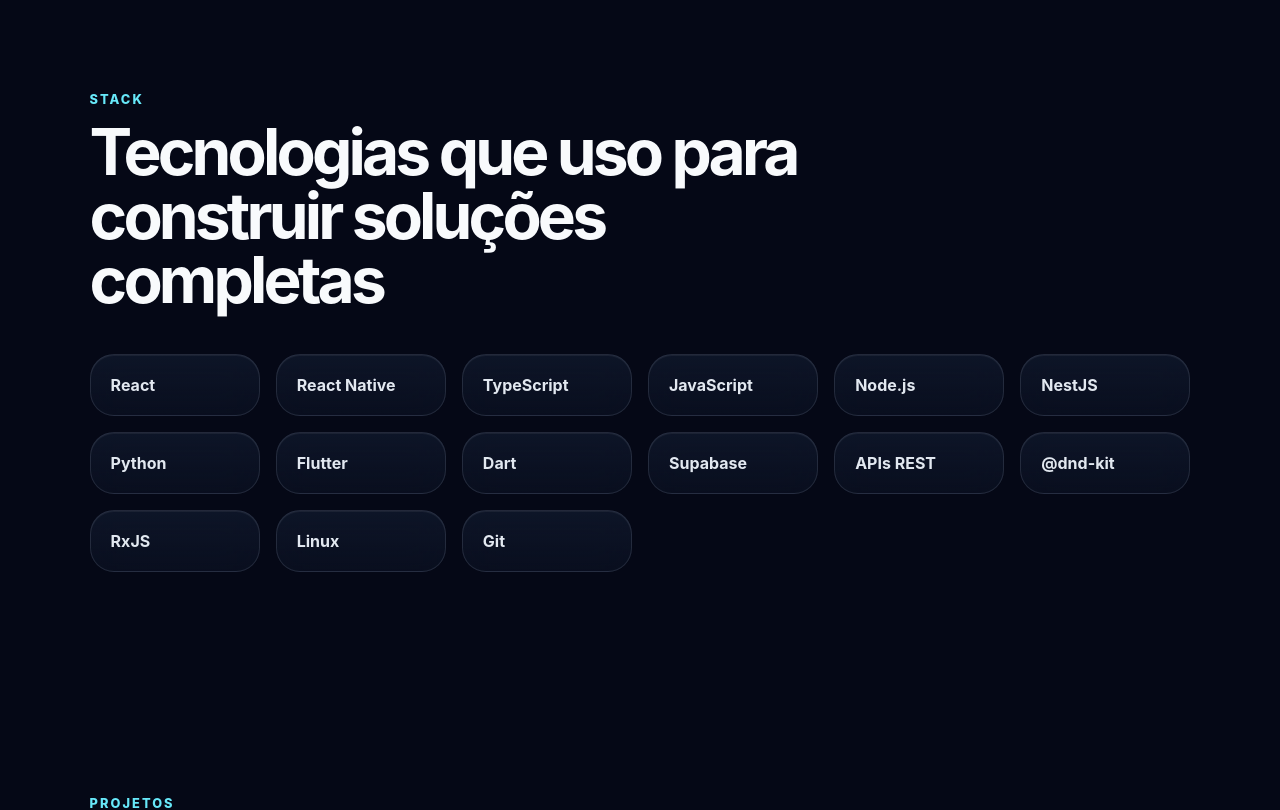
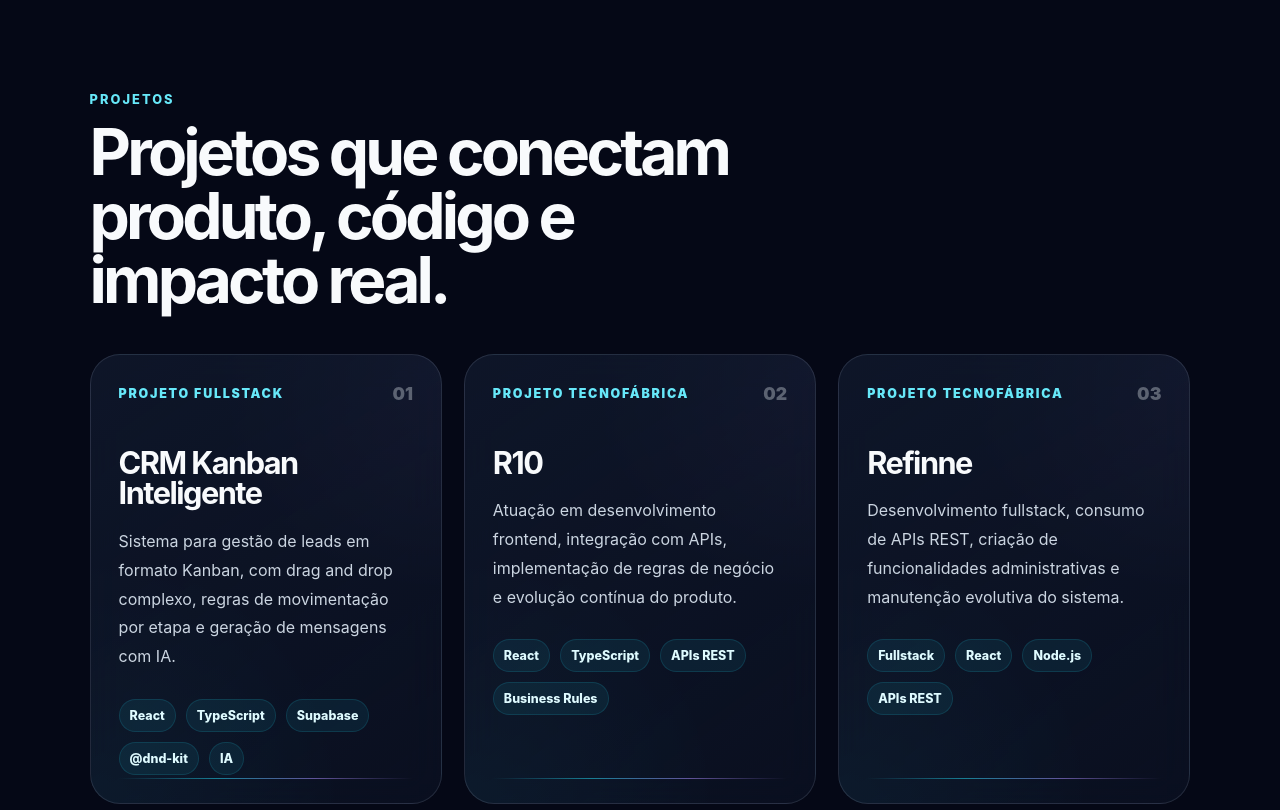
Before and after one commit to almyrneto/fullstack-portfolio, a React (Vite) app: page / in a window 1280 px wide. Shown: the part 2800-3610 px from the top of the page. Built offline with nearby package versions, Linux system fonts and the light colour scheme.

Commit message:
feat: create featured projects showcase section

```diff
--- a/src/App.tsx
+++ b/src/App.tsx
@@ -1,6 +1,7 @@
 import './styles/app.css'
 import { About } from './sections/About/About'
 import { Skills } from './sections/Skills/Skills'
+import { Projects } from './sections/Projects/Projects'
 
 const stacks = [
   'React',
@@ -87,6 +88,8 @@
       <About />
 
       <Skills />
+
+      <Projects />
 
       <section className="section">
         <div className="sectionHeader">
--- /dev/null
+++ b/src/sections/Projects/Projects.tsx
@@ -0,0 +1,93 @@
+import { motion } from 'framer-motion'
+
+const projects = [
+  {
+    title: 'CRM Kanban Inteligente',
+    type: 'Projeto Fullstack',
+    description:
+      'Sistema para gestão de leads em formato Kanban, com drag and drop complexo, regras de movimentação por etapa e geração de mensagens com IA.',
+    stack: ['React', 'TypeScript', 'Supabase', '@dnd-kit', 'IA'],
+  },
+  {
+    title: 'R10',
+    type: 'Projeto Tecnofábrica',
+    description:
+      'Atuação em desenvolvimento frontend, integração com APIs, implementação de regras de negócio e evolução contínua do produto.',
+    stack: ['React', 'TypeScript', 'APIs REST', 'Business Rules'],
+  },
+  {
+    title: 'Refinne',
+    type: 'Projeto Tecnofábrica',
+    description:
+      'Desenvolvimento fullstack, consumo de APIs REST, criação de funcionalidades administrativas e manutenção evolutiva do sistema.',
+    stack: ['Fullstack', 'React', 'Node.js', 'APIs REST'],
+  },
+  {
+    title: 'Tecnops',
+    type: 'Projeto Tecnofábrica',
+    description:
+      'Sistema operacional/backoffice com integrações frontend + backend, fluxos administrativos e implementação de novas funcionalidades.',
+    stack: ['Backoffice', 'Admin System', 'React', 'APIs'],
+  },
+  {
+    title: 'Bot de Automação de Conteúdo',
+    type: 'Automação',
+    description:
+      'Bot criado para automatizar a criação de posts para Instagram e LinkedIn, reduzindo tarefas manuais e acelerando produção de conteúdo.',
+    stack: ['Python', 'Bots', 'Instagram', 'LinkedIn'],
+  },
+  {
+    title: 'Backoffices Administrativos',
+    type: 'Sistemas internos',
+    description:
+      'Criação e evolução de painéis administrativos, integrações com APIs, regras de negócio e interfaces para operação de sistemas.',
+    stack: ['React', 'TypeScript', 'REST APIs', 'Admin'],
+  },
+]
+
+export function Projects() {
+  return (
+    <section className="section projects" id="projects">
+      <motion.div
+        className="sectionHeader"
+        initial={{ opacity: 0, y: 32 }}
+        whileInView={{ opacity: 1, y: 0 }}
+        viewport={{ once: true }}
+        transition={{ duration: 0.6 }}
+      >
+        <span>Projetos</span>
+        <h2>Projetos que conectam produto, código e impacto real.</h2>
+      </motion.div>
+
+      <div className="featuredProjectsGrid">
+        {projects.map((project, index) => (
+          <motion.article
+            className="featuredProjectCard"
+            key={project.title}
+            initial={{ opacity: 0, y: 34 }}
+            whileInView={{ opacity: 1, y: 0 }}
+            whileHover={{ y: -10, rotateX: 2, rotateY: -2 }}
+            viewport={{ once: true }}
+            transition={{ duration: 0.5, delay: index * 0.06 }}
+          >
+            <div className="projectCardTop">
+              <span>{project.type}</span>
+              <small>0{index + 1}</small>
+            </div>
+
+            <h3>{project.title}</h3>
+            <p>{project.description}</p>
+
+            <div className="projectStack">
+              {project.stack.map((item) => (
+                <span key={item}>{item}</span>
+              ))}
+            </div>
+
+            <div className="projectCardLine" />
+          </motion.article>
+        ))}
+      </div>
+    </section>
+  )
+}
--- a/src/styles/app.css
+++ b/src/styles/app.css
@@ -494,3 +494,127 @@
     grid-template-columns: 1fr;
   }
 }
+
+.projects {
+  position: relative;
+}
+
+.featuredProjectsGrid {
+  display: grid;
+  grid-template-columns: repeat(3, minmax(0, 1fr));
+  gap: 22px;
+  perspective: 1200px;
+}
+
+.featuredProjectCard {
+  position: relative;
+  overflow: hidden;
+  min-height: 360px;
+  padding: 28px;
+  border-radius: 30px;
+  border: 1px solid rgba(148, 163, 184, 0.18);
+  background:
+    linear-gradient(145deg, rgba(15, 23, 42, 0.94), rgba(15, 23, 42, 0.5)),
+    radial-gradient(circle at top right, rgba(167, 139, 250, 0.16), transparent 42%),
+    radial-gradient(circle at bottom left, rgba(34, 211, 238, 0.12), transparent 45%);
+  backdrop-filter: blur(18px);
+  transform-style: preserve-3d;
+}
+
+.featuredProjectCard::before {
+  content: '';
+  position: absolute;
+  inset: 0;
+  background: linear-gradient(
+    115deg,
+    transparent 0%,
+    rgba(255, 255, 255, 0.08) 38%,
+    transparent 70%
+  );
+  transform: translateX(-120%);
+  transition: transform 0.7s ease;
+}
+
+.featuredProjectCard:hover::before {
+  transform: translateX(120%);
+}
+
+.projectCardTop {
+  position: relative;
+  display: flex;
+  align-items: center;
+  justify-content: space-between;
+}
+
+.projectCardTop span {
+  color: #67e8f9;
+  font-size: 0.78rem;
+  font-weight: 900;
+  text-transform: uppercase;
+  letter-spacing: 0.14em;
+}
+
+.projectCardTop small {
+  color: rgba(226, 232, 240, 0.36);
+  font-size: 1.1rem;
+  font-weight: 900;
+}
+
+.featuredProjectCard h3 {
+  position: relative;
+  margin: 44px 0 0;
+  font-size: clamp(1.6rem, 2.4vw, 2.4rem);
+  line-height: 1;
+  letter-spacing: -0.05em;
+}
+
+.featuredProjectCard p {
+  position: relative;
+  margin: 18px 0 0;
+  color: #cbd5e1;
+  line-height: 1.8;
+}
+
+.projectStack {
+  position: relative;
+  display: flex;
+  flex-wrap: wrap;
+  gap: 10px;
+  margin-top: 28px;
+}
+
+.projectStack span {
+  padding: 8px 10px;
+  border-radius: 999px;
+  color: #dffbff;
+  background: rgba(34, 211, 238, 0.08);
+  border: 1px solid rgba(34, 211, 238, 0.14);
+  font-size: 0.78rem;
+  font-weight: 800;
+}
+
+.projectCardLine {
+  position: absolute;
+  left: 28px;
+  right: 28px;
+  bottom: 24px;
+  height: 1px;
+  background: linear-gradient(90deg, transparent, #22d3ee, #a78bfa, transparent);
+  opacity: 0.55;
+}
+
+@media (max-width: 1100px) {
+  .featuredProjectsGrid {
+    grid-template-columns: repeat(2, minmax(0, 1fr));
+  }
+}
+
+@media (max-width: 720px) {
+  .featuredProjectsGrid {
+    grid-template-columns: 1fr;
+  }
+
+  .featuredProjectCard {
+    min-height: auto;
+  }
+}
```
